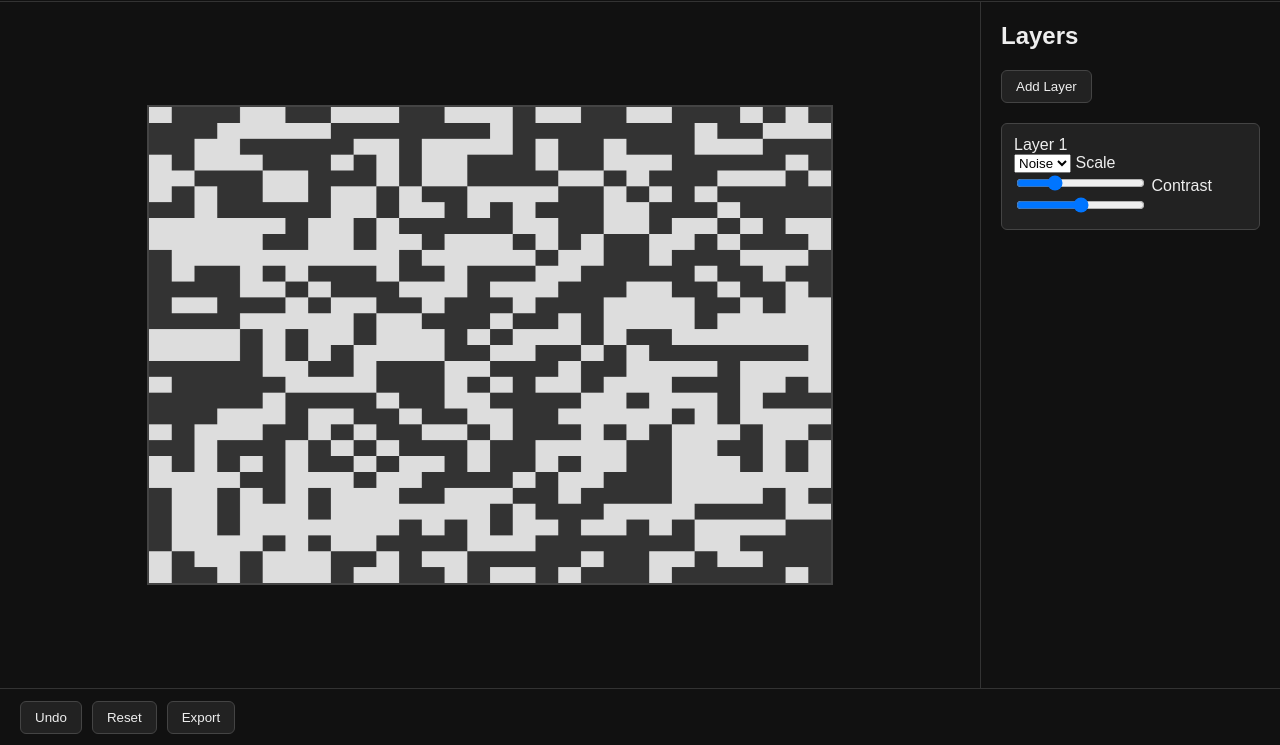
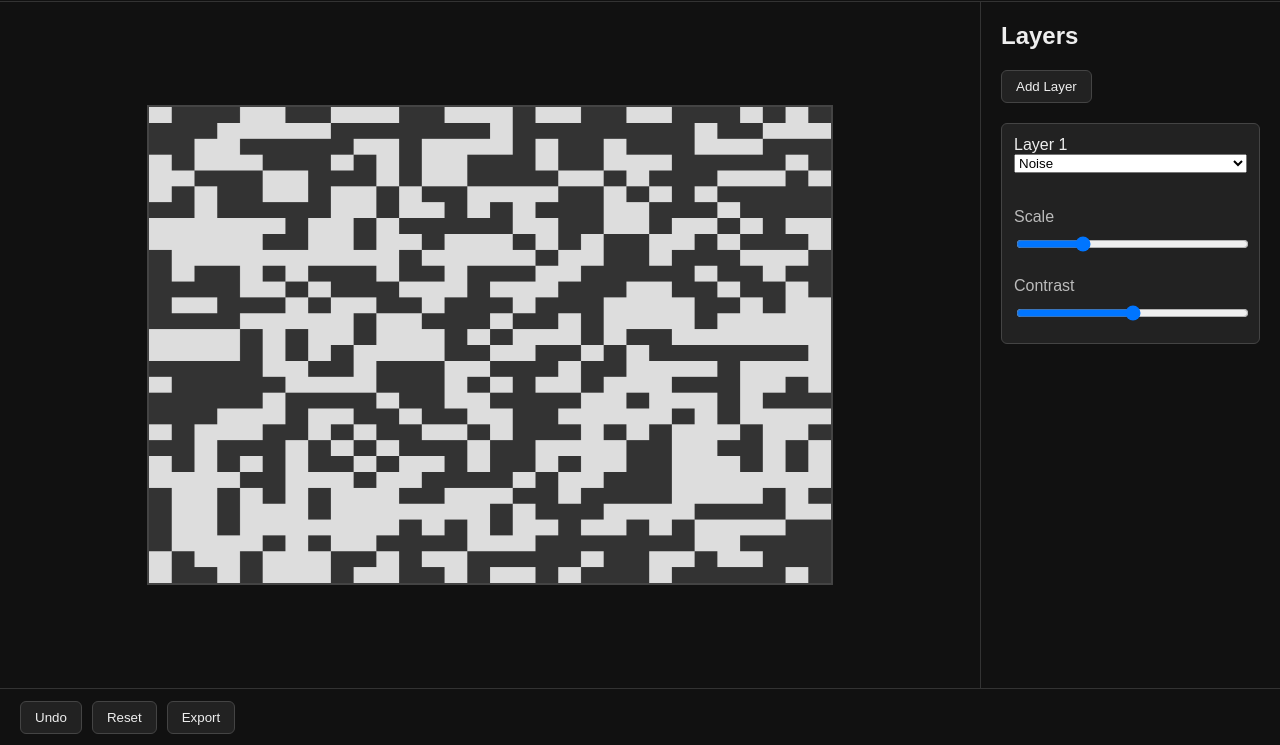
Before and after one commit to photkinned-bot/veil-studio, a plain HTML site: page index.html in a window 1280 px wide. Shown: the part 55-800 px from the top of the page. Drawn offline with Linux system fonts and the light colour scheme.

Commit message:
Add styles for algorithm and layer components

```diff
--- a/style.css
+++ b/style.css
@@ -113,3 +113,22 @@ footer {
     gap: 10px;
     padding: 0 20px;
 }
+
+.algorithm {
+    width: 100%;
+    margin-bottom: 20px;
+}
+
+
+.layer label {
+    display: block;
+    margin-top: 15px;
+    margin-bottom: 8px;
+    color: #bbb;
+}
+
+
+.layer input[type="range"] {
+    width: 100%;
+    margin-bottom: 10px;
+}
```
